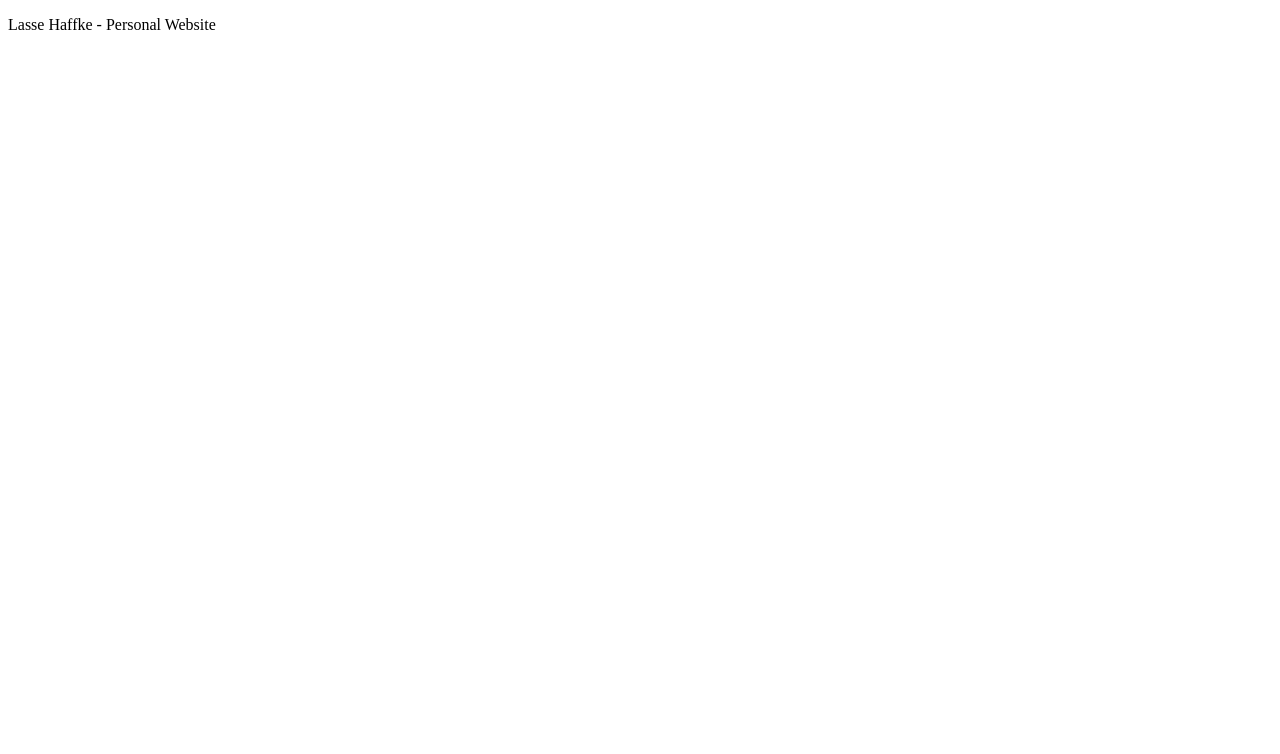
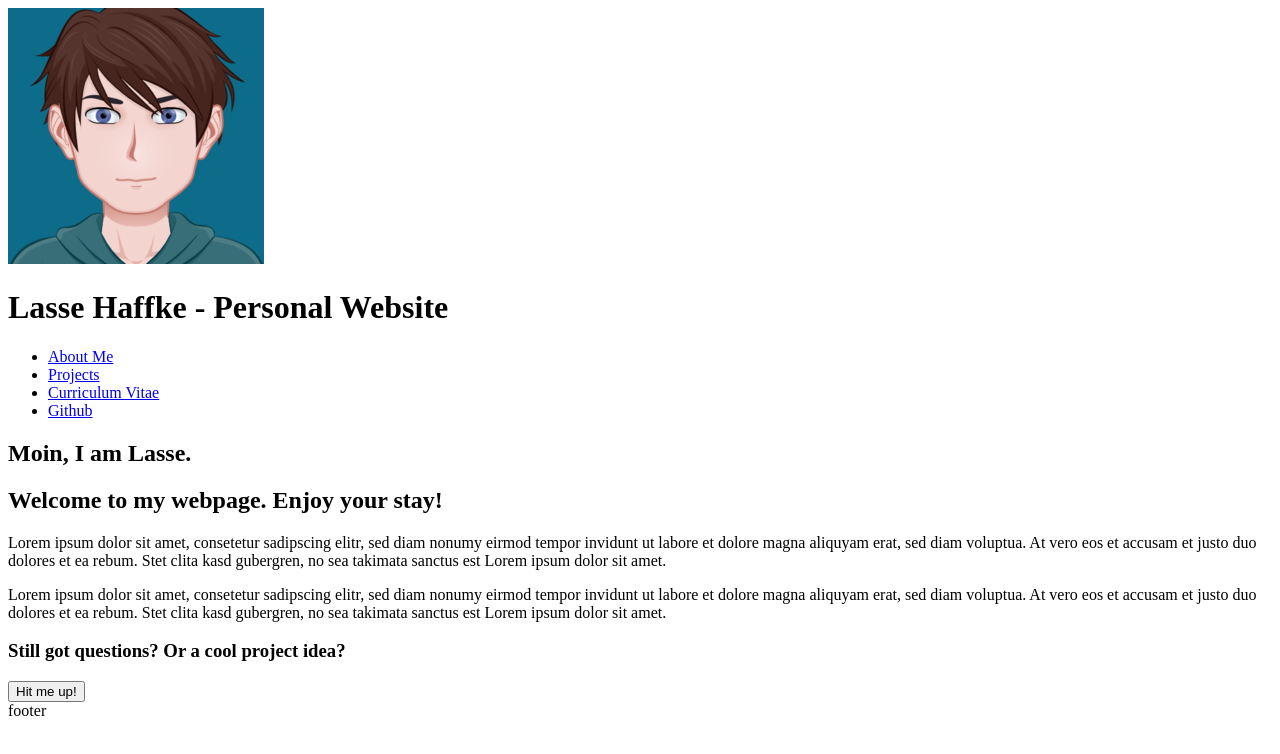
Before and after one commit to lasse16/lasse16.github.io, a plain HTML site: page index.html in a window 1280 px wide. Drawn offline with Linux system fonts and the light colour scheme.

Commit message:
Add barebone content

```diff
--- a/index.html
+++ b/index.html
@@ -18,8 +18,47 @@
   </head>
 
   <body>
-    <div>
-      <p>Lasse Haffke - Personal Website</p>
-    </div>
+    <header>
+      <a href="google.com" id="main-icon">
+        <img src="favicon.ico" alt="back link to main page" />
+      </a>
+      <h1>Lasse Haffke - Personal Website</h1>
+      <nav>
+        <ul>
+          <li><a href="http://www.url.com" target="_blank">About Me</a></li>
+          <li><a href="http://www.url.com" target="_blank">Projects</a></li>
+          <li>
+            <a href="http://www.url.com" target="_blank">Curriculum Vitae</a>
+          </li>
+          <li><a href="http://www.url.com" target="_blank">Github</a></li>
+        </ul>
+      </nav>
+    </header>
+    <main>
+      <section>
+        <h1>Moin, I am Lasse.</h1>
+        <h2>Welcome to my webpage. Enjoy your stay!</h2>
+        <p>
+          Lorem ipsum dolor sit amet, consetetur sadipscing elitr, sed diam
+          nonumy eirmod tempor invidunt ut labore et dolore magna aliquyam erat,
+          sed diam voluptua. At vero eos et accusam et justo duo dolores et ea
+          rebum. Stet clita kasd gubergren, no sea takimata sanctus est Lorem
+          ipsum dolor sit amet.
+        </p>
+
+        <p>
+          Lorem ipsum dolor sit amet, consetetur sadipscing elitr, sed diam
+          nonumy eirmod tempor invidunt ut labore et dolore magna aliquyam erat,
+          sed diam voluptua. At vero eos et accusam et justo duo dolores et ea
+          rebum. Stet clita kasd gubergren, no sea takimata sanctus est Lorem
+          ipsum dolor sit amet.
+        </p>
+      </section>
+      <section>
+        <h3>Still got questions? Or a cool project idea?</h3>
+        <button type="button" id="call_to_action">Hit me up!</button>
+      </section>
+    </main>
+    <footer>footer</footer>
   </body>
 </html>
```
